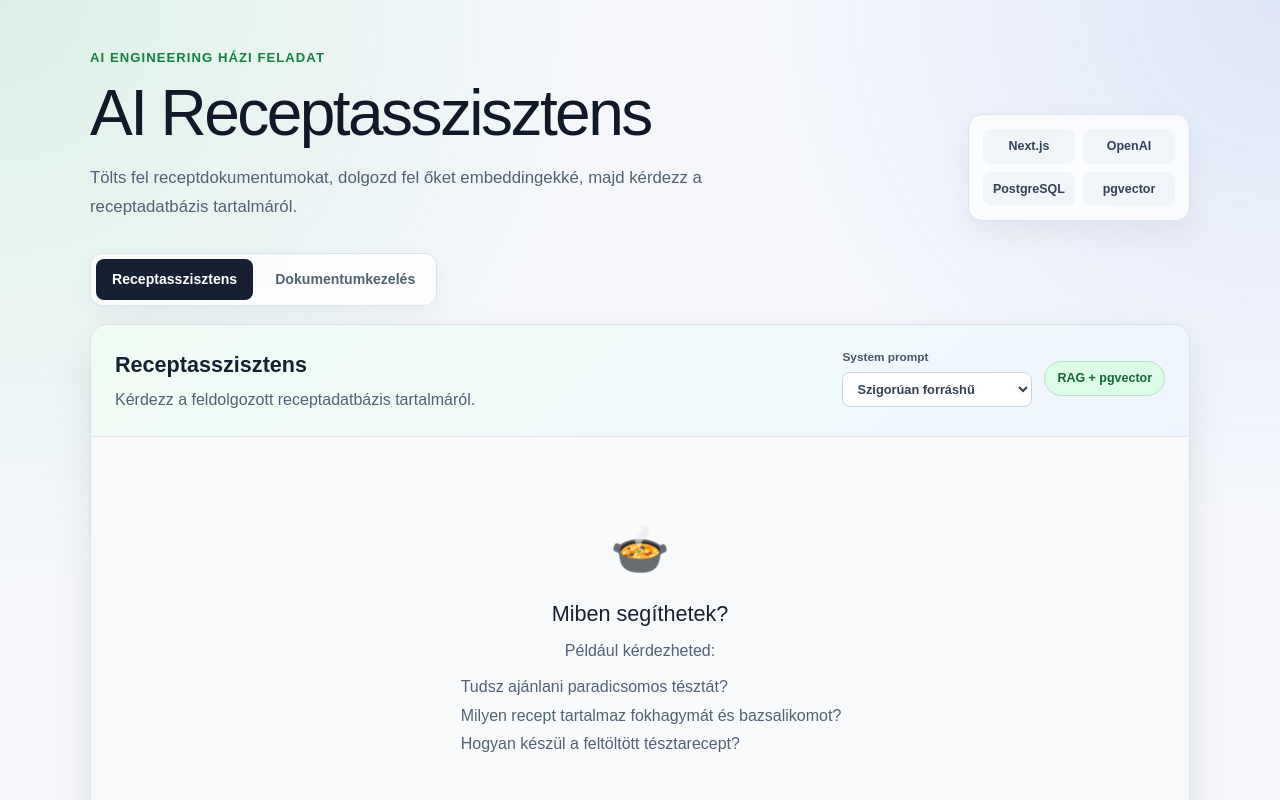
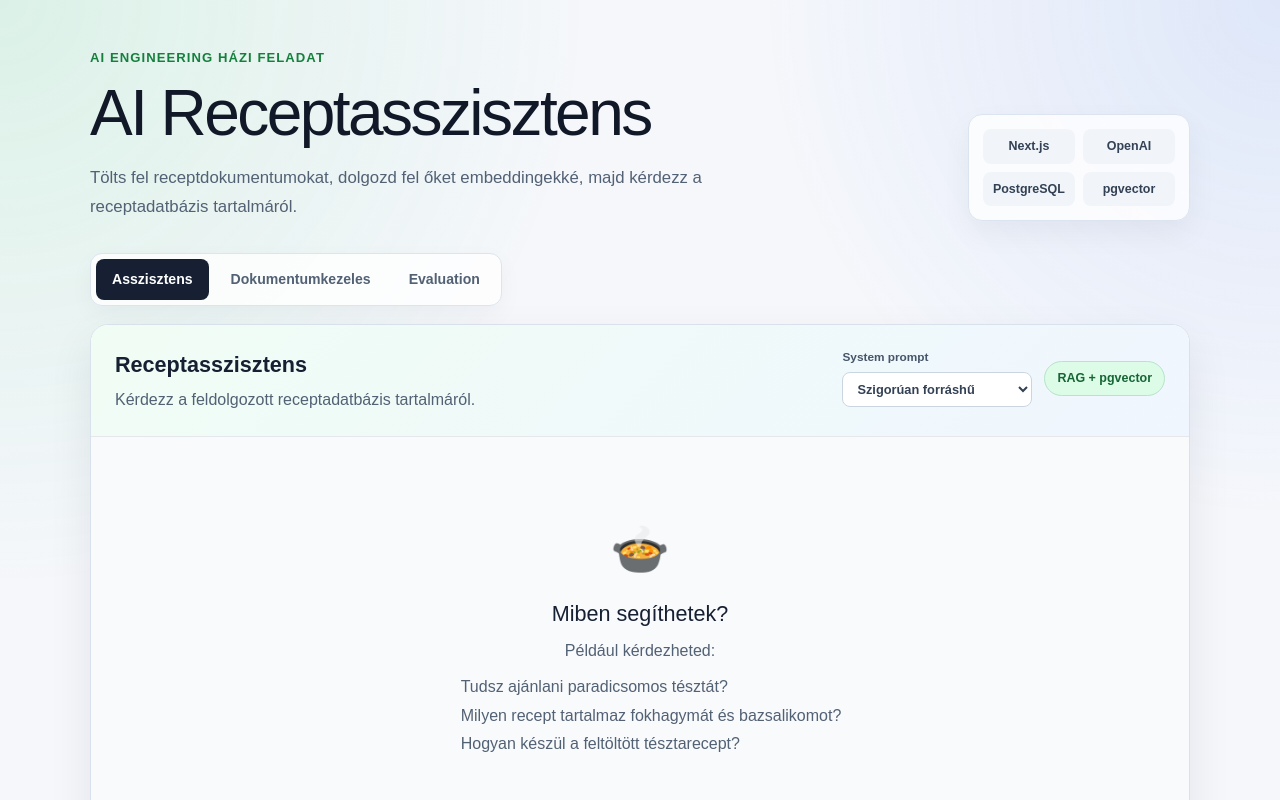
Before and after one commit to Gab31457/smt-technical-assistant, a Next.js app: page / in a window 1280 px wide. Shown: the top 800 px of the page. Built offline with nearby package versions, Linux system fonts and the light colour scheme.

Commit message:
Add Evaluation tab to main navigation

```diff
--- a/components/RecipeAssistantApp.tsx
+++ b/components/RecipeAssistantApp.tsx
@@ -1,29 +1,26 @@
 "use client";
 
 import { useState } from "react";
-
+import { useRouter } from "next/navigation";
 import ChatInterface from "./ChatInterface";
 import DocumentManager from "./DocumentManager";
-
 import styles from "./RecipeAssistantApp.module.css";
 
-// Az alkalmazásban megjeleníthető nézetek típusa.
+// Az alkalmazasban megjelenitheto nezetek tipusa.
 type ApplicationView = "chat" | "documents";
 
-// A fő frontend alkalmazáskomponens.
-//
-// Ez a komponens kezeli a receptasszisztens és
-// a dokumentumkezelő felület közötti váltást.
+// A fo frontend alkalmazaskomponens.
 export default function RecipeAssistantApp() {
-  // Alapértelmezetten a chatfelület jelenik meg.
-  const [activeView, setActiveView] =
-    useState<ApplicationView>("chat");
+  const router = useRouter();
+
+  // Alapertelmezetten a chatfelulet jelenik meg.
+  const [activeView, setActiveView] = useState<ApplicationView>("chat");
 
   return (
     <div>
       <nav
         className={styles.navigation}
-        aria-label="Alkalmazásnézetek"
+        aria-label="Alkalmazasnezetek"
       >
         <button
           type="button"
@@ -34,7 +31,7 @@ export default function RecipeAssistantApp() {
           }
           onClick={() => setActiveView("chat")}
         >
-          Receptasszisztens
+          Asszisztens
         </button>
 
         <button
@@ -44,11 +41,17 @@ export default function RecipeAssistantApp() {
               ? styles.activeNavigationButton
               : styles.navigationButton
           }
-          onClick={() =>
-            setActiveView("documents")
-          }
+          onClick={() => setActiveView("documents")}
         >
-          Dokumentumkezelés
+          Dokumentumkezeles
+        </button>
+
+        <button
+          type="button"
+          className={styles.navigationButton}
+          onClick={() => router.push("/evaluation")}
+        >
+          Evaluation
         </button>
       </nav>
 
```
